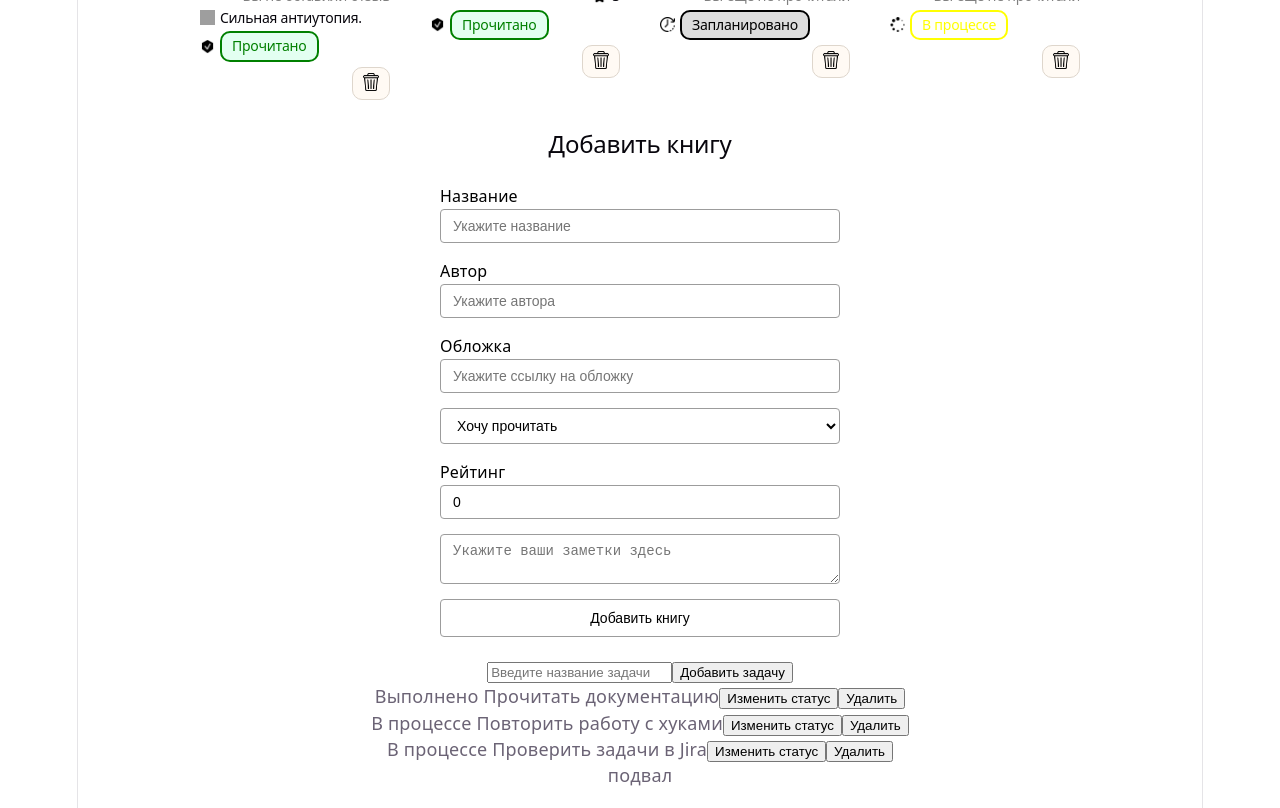
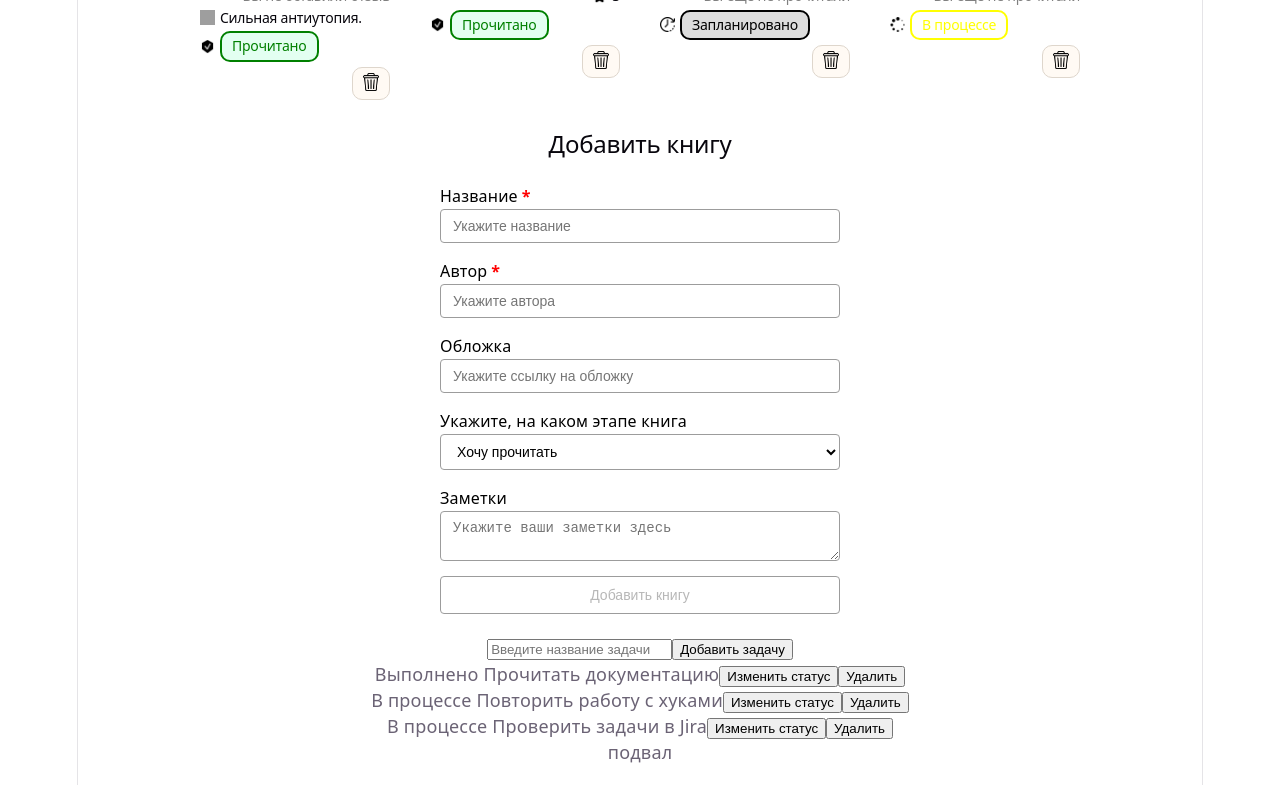
Before and after one commit to Egorklukin/my-project, a React (Vite) app: page / in a window 1280 px wide. Shown: the part 480-1288 px from the top of the page. After the commit the page ends 1265 px from the top, so only its background shows below. Built offline with nearby package versions, Linux system fonts and the light colour scheme; grey boxes are pictures that could not be loaded.

Commit message:
add eventFormDemo add validation forms in BookAddForm + TODO

```diff
--- a/src/App.tsx
+++ b/src/App.tsx
@@ -33,7 +33,7 @@ function App() {
       <Header />
       <Stats books={books} />
       <BookList books={books} deleteBook={deleteBook} />
-      <BookAddForm addBook={addBook} id={books.length} />
+      <BookAddForm addBook={addBook} id={books.length + 1} />
       <TaskDemo />
 
       <Footer />
--- a/src/components/BookAddForm/BookAddForm.css.ts
+++ b/src/components/BookAddForm/BookAddForm.css.ts
@@ -23,10 +23,18 @@ const FormContainer = styled.div`
   width: 400px;
 `;
 
-const FormLabel = styled.label`
+const FormLabel = styled.label<{ required?: boolean }>`
   font-size: 16px;
   text-align: left;
   color: black;
+  ${({ required }) =>
+    required &&
+    `&::after {
+    content: '*';
+    color: red;
+    margin-left: 4px;
+    font-weight: bold;
+  }`}
 `;
 
 const FormField = styled.input`
@@ -83,6 +91,17 @@ const FormButton = styled.button`
   &:active {
     background-color: #d0d0d0;
   }
+  &:disabled {
+    cursor: not-allowed;
+    opasity: 0.5;
+  }
+`;
+const ErrorMessage = styled.p`
+  // TODO
+  color: red;
+  font-size: 12px;
+  margin: 4px 0 0 0;
+  text-align: left;
 `;
 
 export {
@@ -95,4 +114,5 @@ export {
   FormSelect,
   FormLabel,
   FormTitle,
+  ErrorMessage,
 };
--- a/src/components/BookAddForm/BookAddForm.tsx
+++ b/src/components/BookAddForm/BookAddForm.tsx
@@ -8,25 +8,38 @@ import {
   FormSelect,
   FormLabel,
   FormTextarea,
+  ErrorMessage, // TODO
   FormTitle,
 } from "./BookAddForm.css.ts";
-import type { Book } from "../../types/BookType.tsx";
 import type { BookAddFormProps } from "../../props/BookAddFormProps.ts";
+import { type StatusVariant } from "../../types/BookType.tsx";
 
 export function BookAddForm({ addBook, id }: BookAddFormProps) {
   const [title, setTitle] = useState("");
   const [author, setAuthor] = useState("");
   const [cover, setCover] = useState("");
   const [rating, setRating] = useState(0);
-  const [status, setStatus] = useState("");
+  const [status, setStatus] = useState<StatusVariant>("want");
   const [note, setNote] = useState("");
 
+  function getStateButton(): boolean {
+    if (!title || !author) return true;
+    return false;
+  }
+
+  function checkFormatUrl(): boolean {
+    // TODO
+    if (cover.includes("http")) return true;
+    return false;
+  }
   return (
     <FormSection>
       <Form>
         <FormTitle>Добавить книгу</FormTitle>
         <FormContainer>
-          <FormLabel htmlFor="title">Название</FormLabel>
+          <FormLabel htmlFor="title" required>
+            Название
+          </FormLabel>
           <FormField
             id="title"
             value={title}
@@ -35,7 +48,9 @@ export function BookAddForm({ addBook, id }: BookAddFormProps) {
           />
         </FormContainer>
         <FormContainer>
-          <FormLabel htmlFor="author">Автор</FormLabel>
+          <FormLabel htmlFor="author" required>
+            Автор
+          </FormLabel>
           <FormField
             id="author"
             value={author}
@@ -53,16 +68,18 @@ export function BookAddForm({ addBook, id }: BookAddFormProps) {
           />
         </FormContainer>
         <FormContainer>
+          <FormLabel htmlFor="status">Укажите, на каком этапе книга</FormLabel>
           <FormSelect
             id="status"
             value={status}
-            onChange={(e) => setStatus(e.target.value)}
+            onChange={(e) => setStatus(e.target.value as StatusVariant)}
           >
             <option value="want">Хочу прочитать</option>
             <option value="reading">Читаю сейчас</option>
             <option value="done">Прочитано</option>
           </FormSelect>
         </FormContainer>
+        {status === "done" && (
           <FormContainer>
             <FormLabel htmlFor="rating">Рейтинг</FormLabel>
             <FormField
@@ -73,8 +90,9 @@ export function BookAddForm({ addBook, id }: BookAddFormProps) {
               placeholder="Укажите вашу оценку книге"
             />
           </FormContainer>
+        )}
         <FormContainer>
-          <FormLabel htmlFor="note">{note}</FormLabel>
+          <FormLabel htmlFor="note">Заметки</FormLabel>
           <FormTextarea
             id="note"
             value={note}
@@ -90,6 +108,7 @@ export function BookAddForm({ addBook, id }: BookAddFormProps) {
               e.preventDefault();
               addBook({ id, title, author, status, rating, note, cover });
             }}
+            disabled={getStateButton()}
           >
             Добавить книгу
           </FormButton>
--- a/src/components/BookCard/BookCard.tsx
+++ b/src/components/BookCard/BookCard.tsx
@@ -42,7 +42,7 @@ export function BookCard(props: {
   return (
     <Card>
       <CoverCard status={status}>
-        <CoverImgCard src={cover} />
+        <CoverImgCard src={cover || "https://moqimg.ru/180x270.png"} />
       </CoverCard>
       <CardContent>
         <ContainerCard>
```
Also changed, not shown: public/task.md (+46 -0 lines), src/components/EventFormDemo/EventFormDemo.tsx (added, +41 -0 lines). Lines whose indentation alone changed are shown as unchanged.
